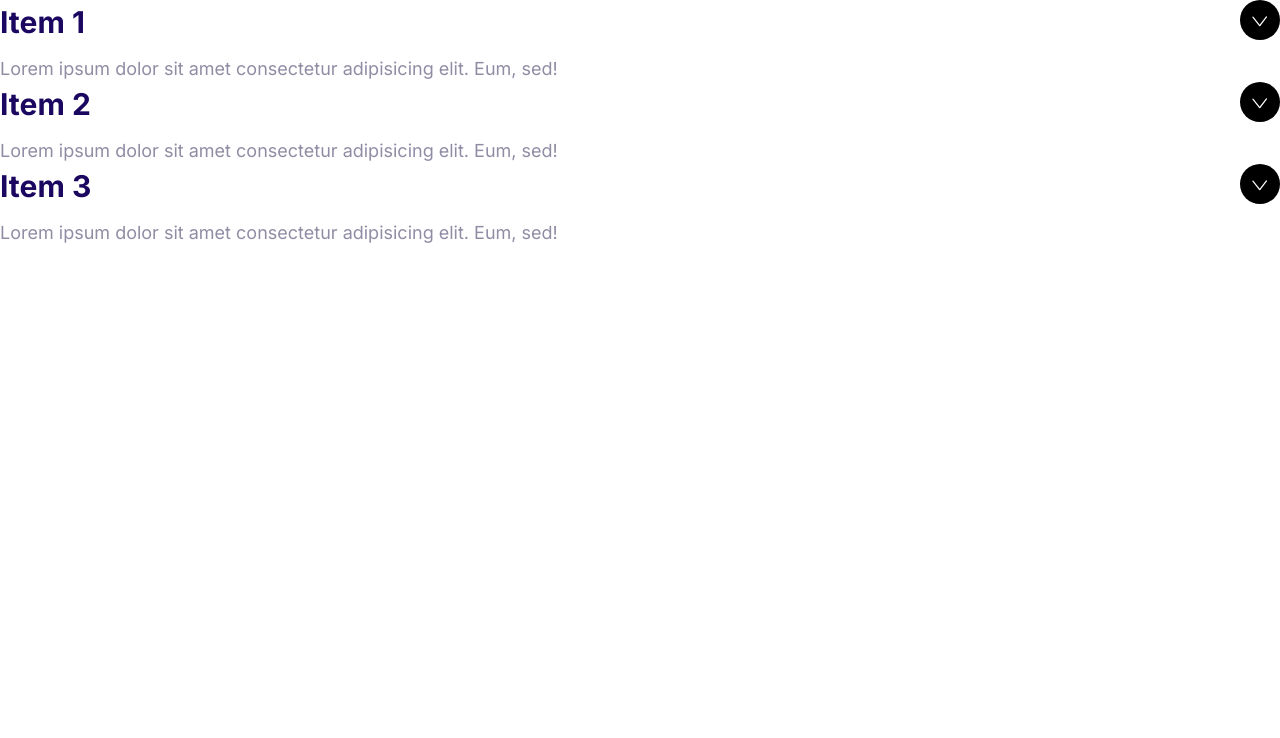
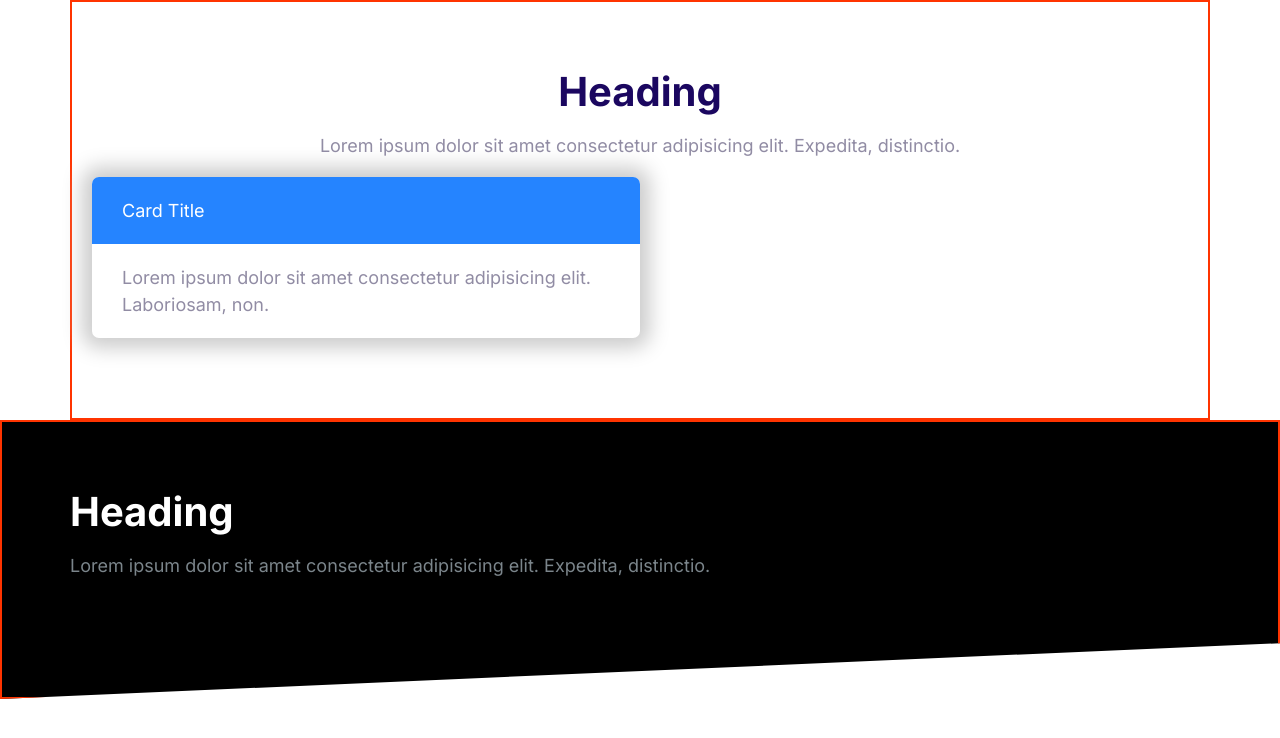
Before and after one commit to Thatapol/project-moshify, a plain HTML site: page index.html in a window 1280 px wide. Drawn offline with Linux system fonts and the light colour scheme.

Commit message:
Build block and component.

```diff
--- a/css/styles.css
+++ b/css/styles.css
@@ -597,3 +597,45 @@
   max-height: 100vh;
   opacity: 1;
 }
+
+/* blocks */
+
+.block {
+  --padding-vertical: 6rem;
+  padding: var(--padding-vertical) 2rem;
+  border: 2px solid var(--color-accent);
+}
+
+.block__header {
+  text-align: center;
+}
+
+.block__heading {
+  margin-top: 0;
+}
+
+.block--dark {
+  background: #000;
+  color: #7b858b;
+}
+
+.block--dark .block__heading {
+  color: #fff;
+}
+
+.block--skewed-right {
+  padding-bottom: calc(var(--padding-vertical) + 4rem);
+  clip-path: polygon(0% 0%, 100% 0%, 100% 100%, 0% 80%);
+}
+
+.block--skewed-left {
+  padding-bottom: calc(var(--padding-vertical) + 4rem);
+  clip-path: polygon(0% 0%, 100% 0%, 100% 80%, 0% 100%);
+}
+
+/* containers */
+
+.container {
+  max-width: 1140px;
+  margin: 0 auto;
+}
--- a/index.html
+++ b/index.html
@@ -14,39 +14,33 @@
     <link rel="stylesheet" href="css/styles.css" />
   </head>
   <body>
-    <div class="collapsible collapsible--expanded">
-      <header class="collapsible__header">
-        <h2 class="collapsible__heading">Item 1</h2>
-        <svg class="icon icon--white collapsible__chevron">
-          <use xlink:href="images/sprite.svg#chevron"></use>
-        </svg>
+    <section class="block container">
+      <header class="block__header">
+        <h2 class="block__heading">Heading</h2>
+        <p>
+          Lorem ipsum dolor sit amet consectetur adipisicing elit. Expedita,
+          distinctio.
+        </p>
       </header>
-      <div class="collapsible__content">
-        Lorem ipsum dolor sit amet consectetur adipisicing elit. Eum, sed!
+      <div style="width: 50%; margin-bottom: 20px">
+        <div class="card card--primary">
+          <header class="card__header">Card Title</header>
+          <div class="card__body">
+            Lorem ipsum dolor sit amet consectetur adipisicing elit. Laboriosam,
+            non.
+          </div>
+        </div>
       </div>
-    </div>
-    <div class="collapsible collapsible--expanded">
-      <header class="collapsible__header">
-        <h2 class="collapsible__heading">Item 2</h2>
-        <svg class="icon icon--white collapsible__chevron">
-          <use xlink:href="images/sprite.svg#chevron"></use>
-        </svg>
-      </header>
-      <div class="collapsible__content">
-        Lorem ipsum dolor sit amet consectetur adipisicing elit. Eum, sed!
+    </section>
+    <section class="block block--dark block--skewed-left">
+      <div class="container">
+        <h2 class="block__heading">Heading</h2>
+        <p>
+          Lorem ipsum dolor sit amet consectetur adipisicing elit. Expedita,
+          distinctio.
+        </p>
       </div>
-    </div>
-    <div class="collapsible collapsible--expanded">
-      <header class="collapsible__header">
-        <h2 class="collapsible__heading">Item 3</h2>
-        <svg class="icon icon--white collapsible__chevron">
-          <use xlink:href="images/sprite.svg#chevron"></use>
-        </svg>
-      </header>
-      <div class="collapsible__content">
-        Lorem ipsum dolor sit amet consectetur adipisicing elit. Eum, sed!
-      </div>
-    </div>
+    </section>
     <script src="js/main.js"></script>
   </body>
 </html>
```
